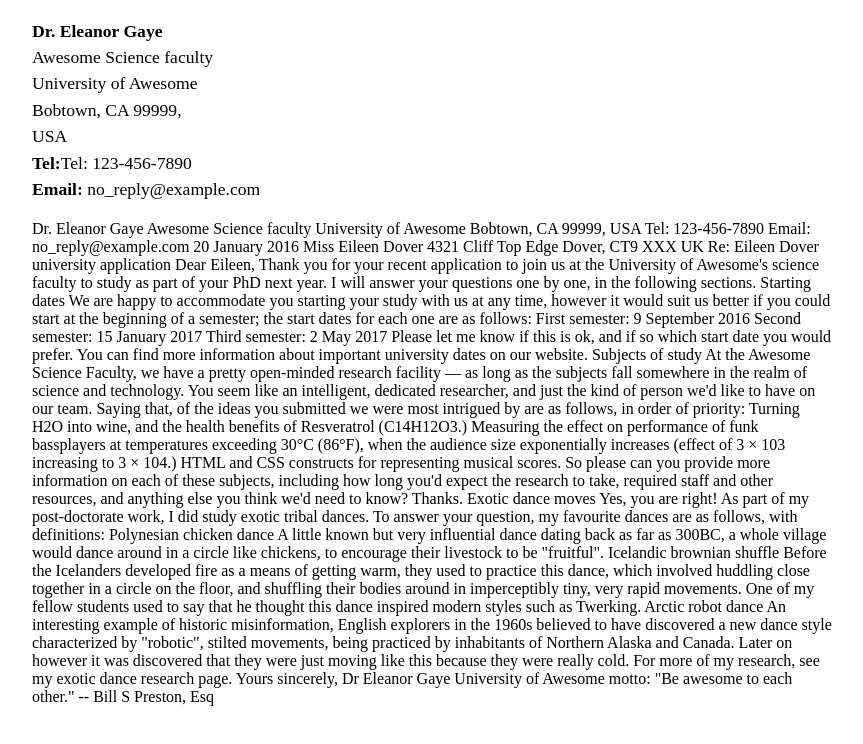
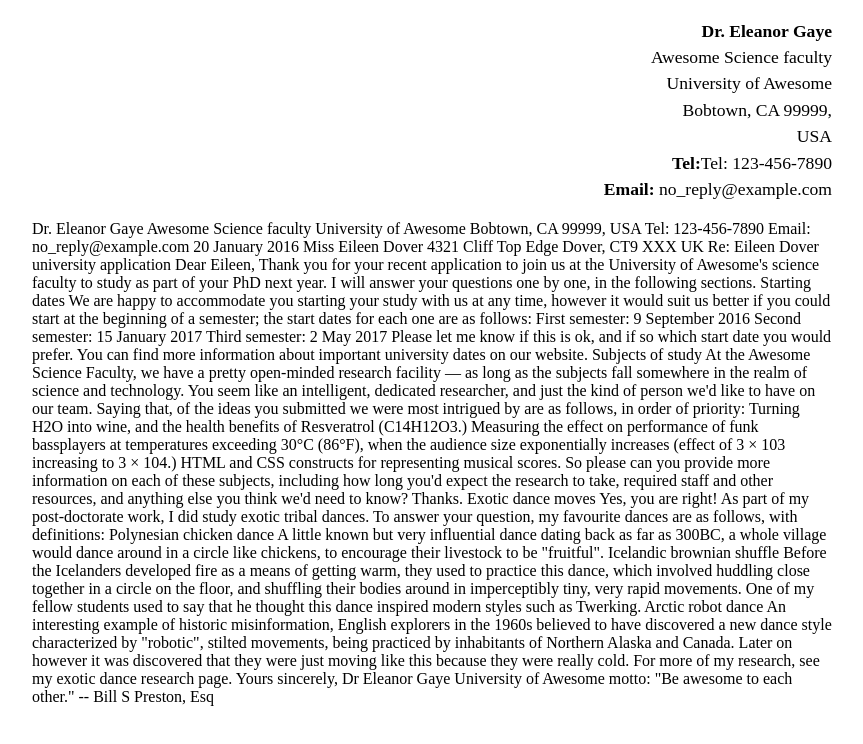
Before and after one commit to Zellitan/Zellitan.github.io, a plain HTML site: page letter-markup/index.html in a window 1280 px wide. Shown: the whole page, without its empty margins (208-1071 px from the left). Drawn offline with Linux system fonts and the light colour scheme.

Commit message:
Update index.html

```diff
--- a/letter-markup/index.html
+++ b/letter-markup/index.html
@@ -35,7 +35,7 @@
     </style>
  </head>
  <body>
-<address>
+<address class="sender-column">
 <p>
 <b>Dr. Eleanor Gaye</b> <br>
 Awesome Science faculty <br>
@@ -45,7 +45,7 @@ USA <br>
 <b>Tel:</b>Tel: 123-456-7890 <br>
 <b>Email:</b> no_reply@example.com <br>
 </p>
-</address class="sender-column">
+</address>
 Dr. Eleanor Gaye
 Awesome Science faculty
 University of Awesome
```
